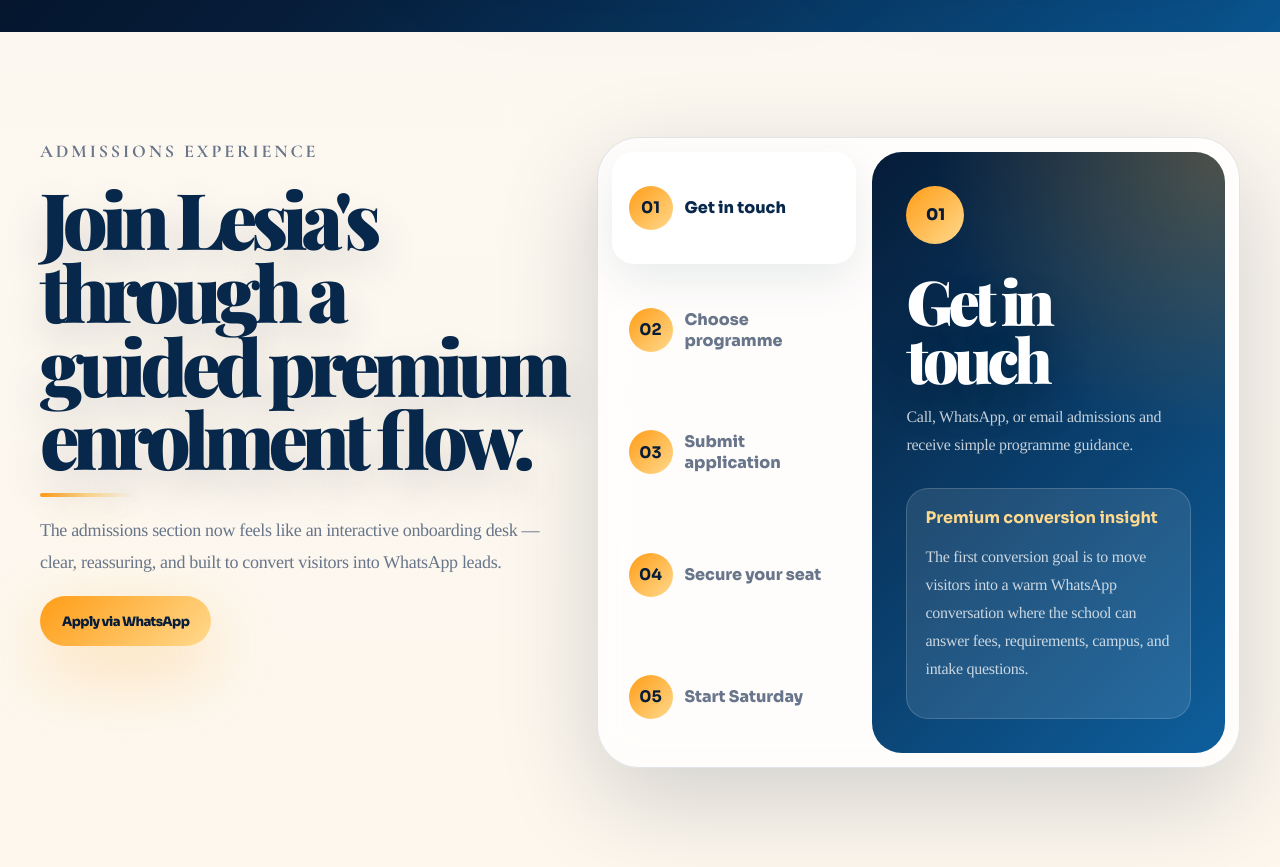
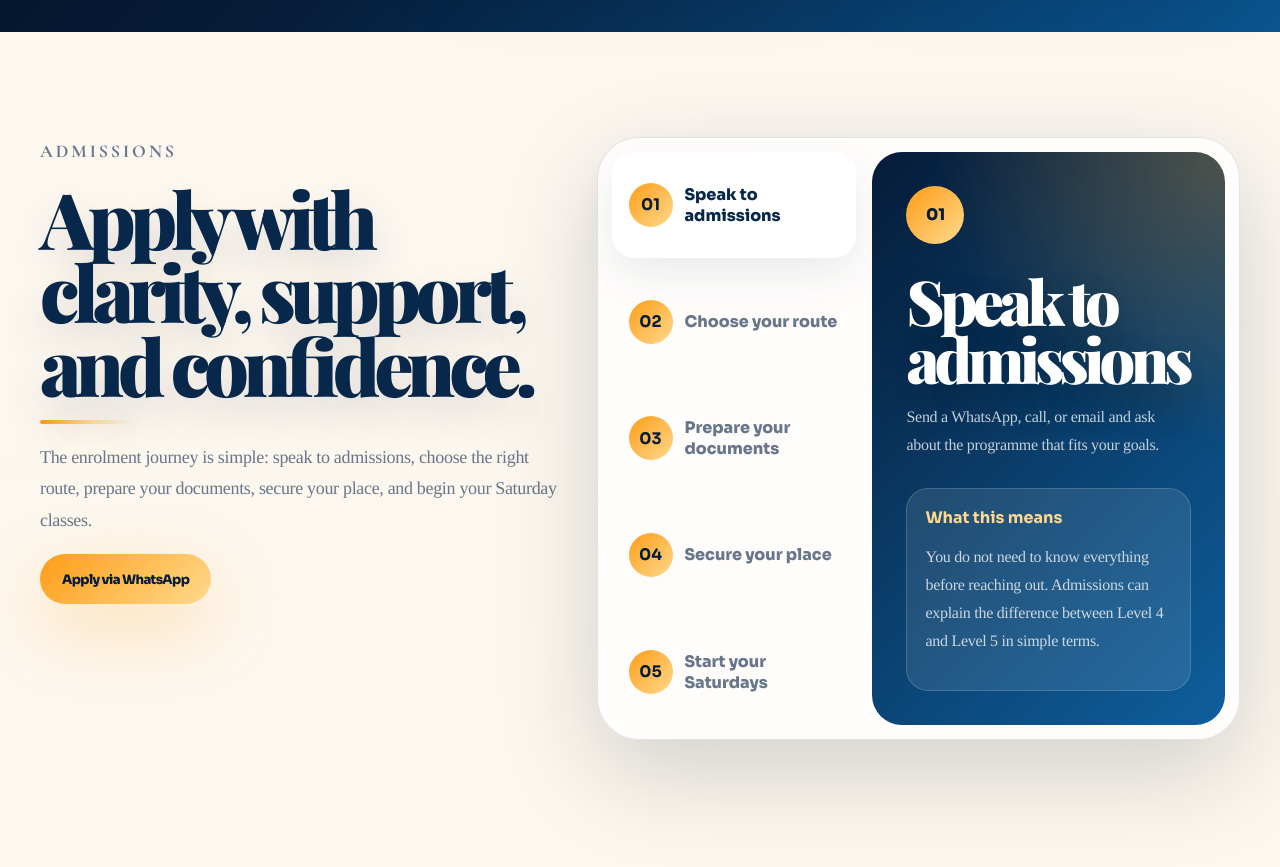
Before and after one commit to Mthaa77/lesias-premium-website, a Next.js app: page / in a window 1280 px wide. Shown: the part 10480-11347 px from the top of the page. Built offline with nearby package versions, Linux system fonts and the light colour scheme.

Commit message:
Upgrade admissions flow copywriting

```diff
--- a/components/AdmissionsFlow.tsx
+++ b/components/AdmissionsFlow.tsx
@@ -5,33 +5,33 @@
 const steps = [
   {
     number: "01",
-    title: "Get in touch",
-    text: "Call, WhatsApp, or email admissions and receive simple programme guidance.",
-    detail: "The first conversion goal is to move visitors into a warm WhatsApp conversation where the school can answer fees, requirements, campus, and intake questions.",
+    title: "Speak to admissions",
+    text: "Send a WhatsApp, call, or email and ask about the programme that fits your goals.",
+    detail: "You do not need to know everything before reaching out. Admissions can explain the difference between Level 4 and Level 5 in simple terms.",
   },
   {
     number: "02",
-    title: "Choose programme",
-    text: "Select Level 4 or Level 5 based on your background and career goal.",
-    detail: "The website guides the student toward a pathway: beginner, Grade R teaching, daycare ownership, or personalised admissions support.",
+    title: "Choose your route",
+    text: "Pick the foundation route, the advanced route, or ask for guidance if you are unsure.",
+    detail: "The right programme depends on your background, experience, career goal, and whether you want employment, teaching confidence, or daycare ownership.",
   },
   {
     number: "03",
-    title: "Submit application",
-    text: "Complete your registration form and provide the required documents.",
-    detail: "This step can later become a full online application portal with document upload, proof of payment, and admin tracking.",
+    title: "Prepare your documents",
+    text: "Complete your application and gather the required registration information.",
+    detail: "This step keeps the enrolment process organised so students feel clear, prepared, and supported before classes begin.",
   },
   {
     number: "04",
-    title: "Secure your seat",
-    text: "Pay your registration fee to confirm enrolment before spaces fill.",
-    detail: "The limited-seat message should create urgency while keeping the tone trustworthy and student-friendly.",
+    title: "Secure your place",
+    text: "Confirm your registration and reserve your seat for the intake.",
+    detail: "Early confirmation helps the school plan class groups, campus space, and student support properly.",
   },
   {
     number: "05",
-    title: "Start Saturday",
-    text: "Report to campus and begin your ECD journey with mentor support.",
-    detail: "The final step reinforces the school’s promise: students are supported from first class to graduation and beyond.",
+    title: "Start your Saturdays",
+    text: "Attend classes, build your confidence, and move step by step toward graduation.",
+    detail: "The journey is practical and supportive: learn, prepare, complete your portfolio, and grow into your ECD future.",
   },
 ];
 
@@ -43,10 +43,10 @@
     <section className="section admissions-section" id="admissions">
       <div className="container admissions-grid">
         <div className="section-copy">
-          <p className="eyebrow">Admissions experience</p>
-          <h2>Join Lesia's through a guided premium enrolment flow.</h2>
+          <p className="eyebrow">Admissions</p>
+          <h2>Apply with clarity, support, and confidence.</h2>
           <p>
-            The admissions section now feels like an interactive onboarding desk — clear, reassuring, and built to convert visitors into WhatsApp leads.
+            The enrolment journey is simple: speak to admissions, choose the right route, prepare your documents, secure your place, and begin your Saturday classes.
           </p>
           <a className="btn btn-primary" href="https://wa.me/27605506641?text=Hi%20Lesia%27s%20Educational%20Services%2C%20please%20send%20me%20programme%20and%20registration%20details." target="_blank" rel="noreferrer">
             Apply via WhatsApp
@@ -75,7 +75,7 @@
             <h3>{selected.title}</h3>
             <p>{selected.text}</p>
             <div className="admission-insight">
-              <strong>Premium conversion insight</strong>
+              <strong>What this means</strong>
               <p>{selected.detail}</p>
             </div>
           </div>
```
